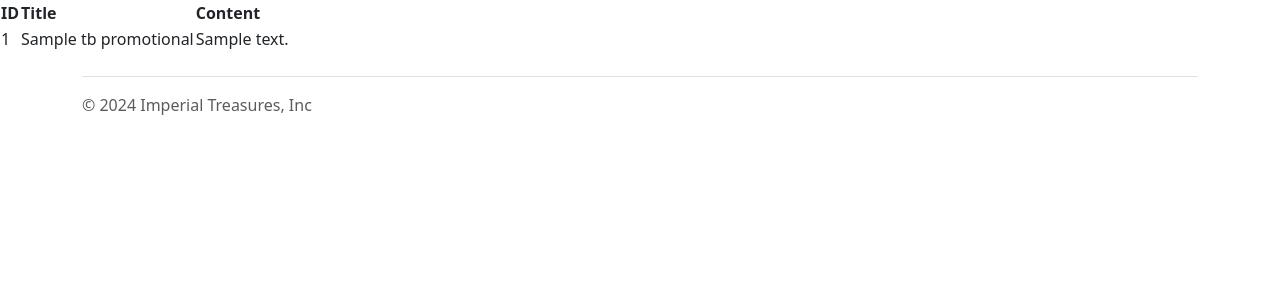
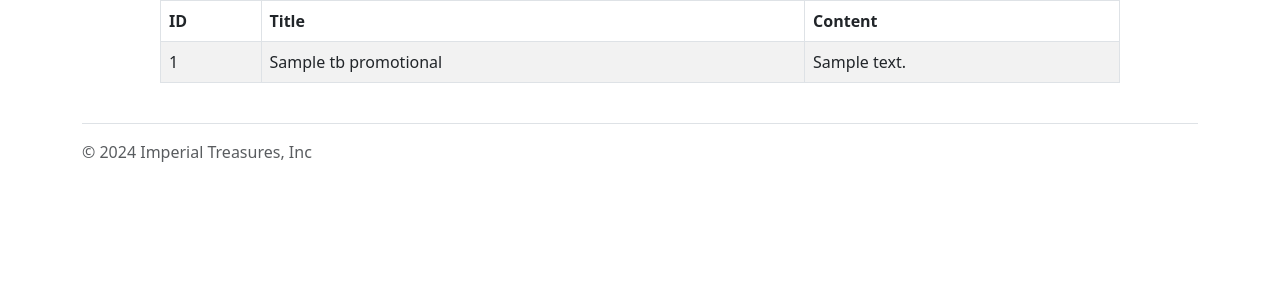
Before and after one commit to FEU-TECH-Code-Igniter/WST-ImperialTreasures-Summative, a CodeIgniter 4 app: the page made by app/Views/dashboard.php in a window 1280 px wide. Shown: the part 80-380 px from the top of the page. Run offline with PHP 8.4 and a stand-in for CodeIgniter, Linux system fonts and the light colour scheme; the template is opened without the code that fills it: most values are stand-ins (such as "Sample title", 1, 10 or a date in 2020); some libraries are stand-ins or nearby versions.

Commit message:
style: enhance dashboard table layout with Bootstrap classes

```diff
--- a/app/Views/dashboard.php
+++ b/app/Views/dashboard.php
@@ -8,8 +8,9 @@ use CodeIgniter\Database\BaseUtils;
 <?= $this->endSection('title') ?>
 <?= $this->section('content') ?>
 
-<table>
-    <thead>
+<div class="d-flex justify-content-center">
+    <table class="table table-striped table-bordered w-75">
+        <thead class="thead-dark">
             <tr>
                 <th>ID</th>
                 <th>Title</th>
@@ -28,5 +29,6 @@ use CodeIgniter\Database\BaseUtils;
             <?php endif; ?>
         </tbody>
     </table>
+</div>
 
 <?= $this->endSection('content') ?>
```
Lines whose indentation alone changed are shown as unchanged.
